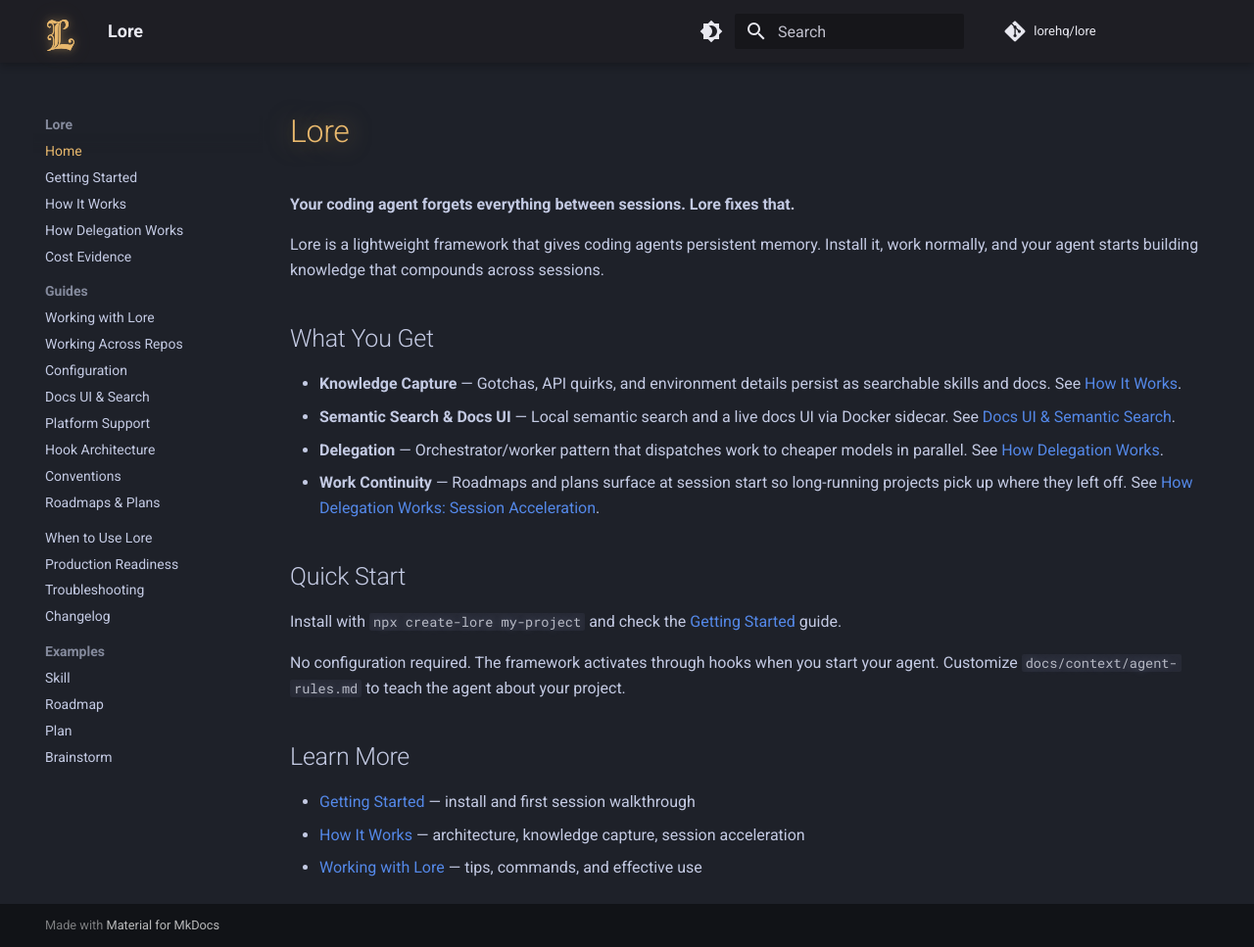
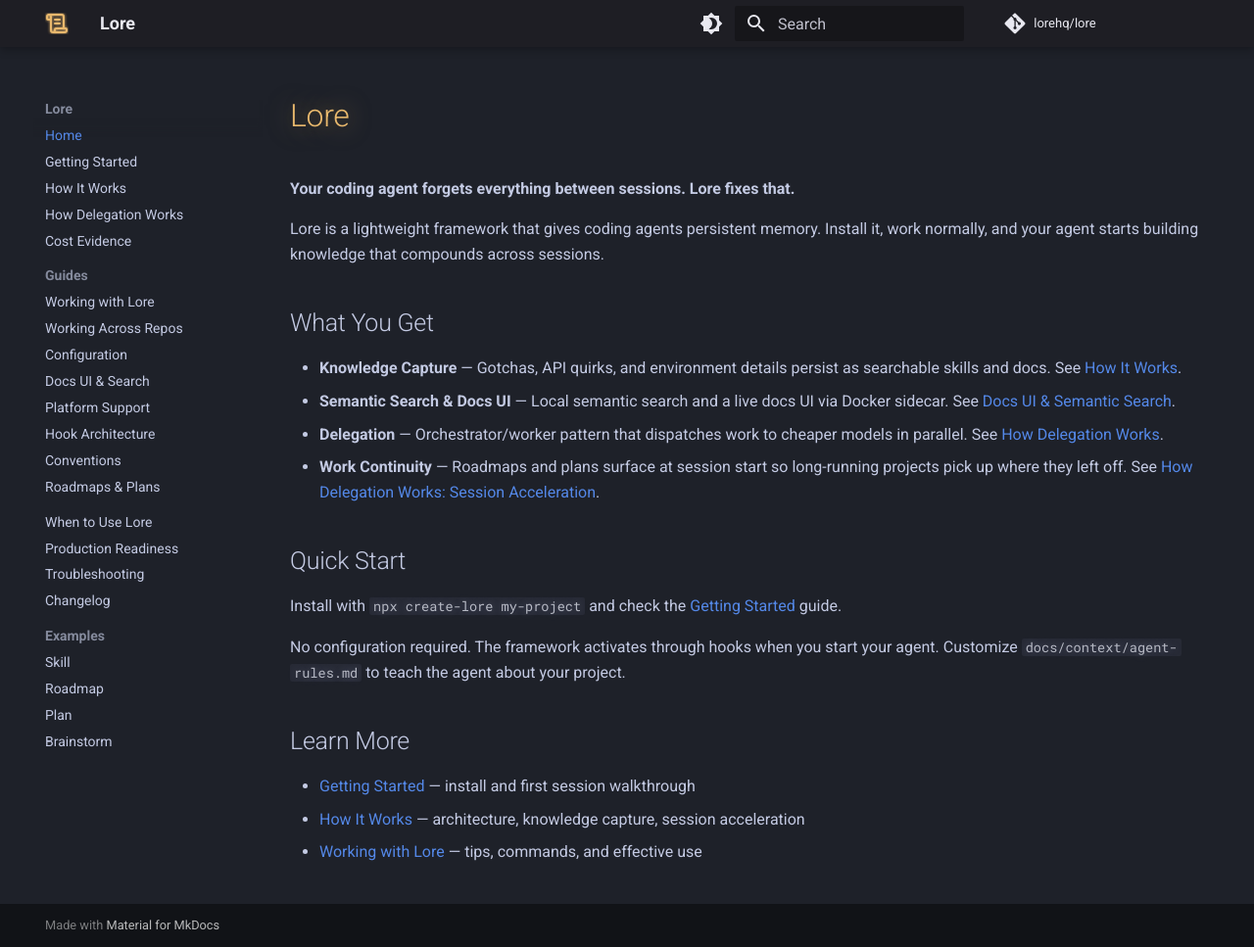
Before and after one commit to lorehq/lore-docs, an MkDocs documentation site: the page built from docs/index.md, in a window 1280 px wide and 967 px high. Shown: the whole window at 98% size. Built offline with MkDocs 1.6.1 and Material for MkDocs 9.7.7, drawn with Linux system fonts in a browser that asks for light colours; comment, search, counter and statistics services are not loaded.

Commit message:
Revert branding: restore scroll logo, remove Cinzel font and amber nav overrides
Roll back blackletter L logo, version.css, and nav accent CSS additions.
Restore original Lucide scroll-text logo and pre-branding theme.css.

Co-Authored-By: Claude Opus 4.6 <noreply@anthropic.com>

```diff
--- a/docs/stylesheets/theme.css
+++ b/docs/stylesheets/theme.css
@@ -7,15 +7,6 @@
   --md-primary-fg-color--dark: #141418;
   --md-primary-bg-color: #E8E8F0;
   --md-primary-bg-color--light: #C0C0CC;
-  --md-accent-fg-color: #E8B86D;
-  --md-accent-fg-color--transparent: rgba(232, 184, 109, 0.1);
-  --md-typeset-a-color: #E8B86D;
-}
-
-/* Sidebar nav — active item amber */
-.md-nav__link--active,
-.md-nav__link:is([data-md-state="active"]) {
-  color: #E8B86D !important;
 }
 
 /* Amber title + glow on dark mode */
@@ -45,17 +36,6 @@
   opacity: 0.6;
 }
 
-/* Logo — amber glow, hide redundant site name text */
-.md-header__button.md-logo img,
-.md-header__button.md-logo svg {
-  width: 1.6rem;
-  height: 1.6rem;
-  filter: drop-shadow(0 0 4px rgba(232, 184, 109, 0.4)) drop-shadow(0 0 10px rgba(232, 184, 109, 0.15));
-}
-.md-header__button.md-logo {
-  margin-top: 0.6rem;
-}
-
 /* Hide right-hand TOC sidebar */
 .md-sidebar--secondary {
   display: none !important;
@@ -74,13 +54,4 @@
   --md-primary-fg-color--dark: #1E1E26;
   --md-primary-bg-color: #E8E8F0;
   --md-primary-bg-color--light: #C0C0CC;
-  --md-accent-fg-color: #8B6914;
-  --md-accent-fg-color--transparent: rgba(139, 105, 20, 0.1);
-  --md-typeset-a-color: #8B6914;
 }
-
-/* Sidebar nav — active item dark amber in light mode */
-[data-md-color-scheme="default"] .md-nav__link--active,
-[data-md-color-scheme="default"] .md-nav__link:is([data-md-state="active"]) {
-  color: #8B6914 !important;
-}
```
Also changed, not shown: docs/stylesheets/version.css (deleted, +0 -18 lines), docs/assets/logo.svg.
